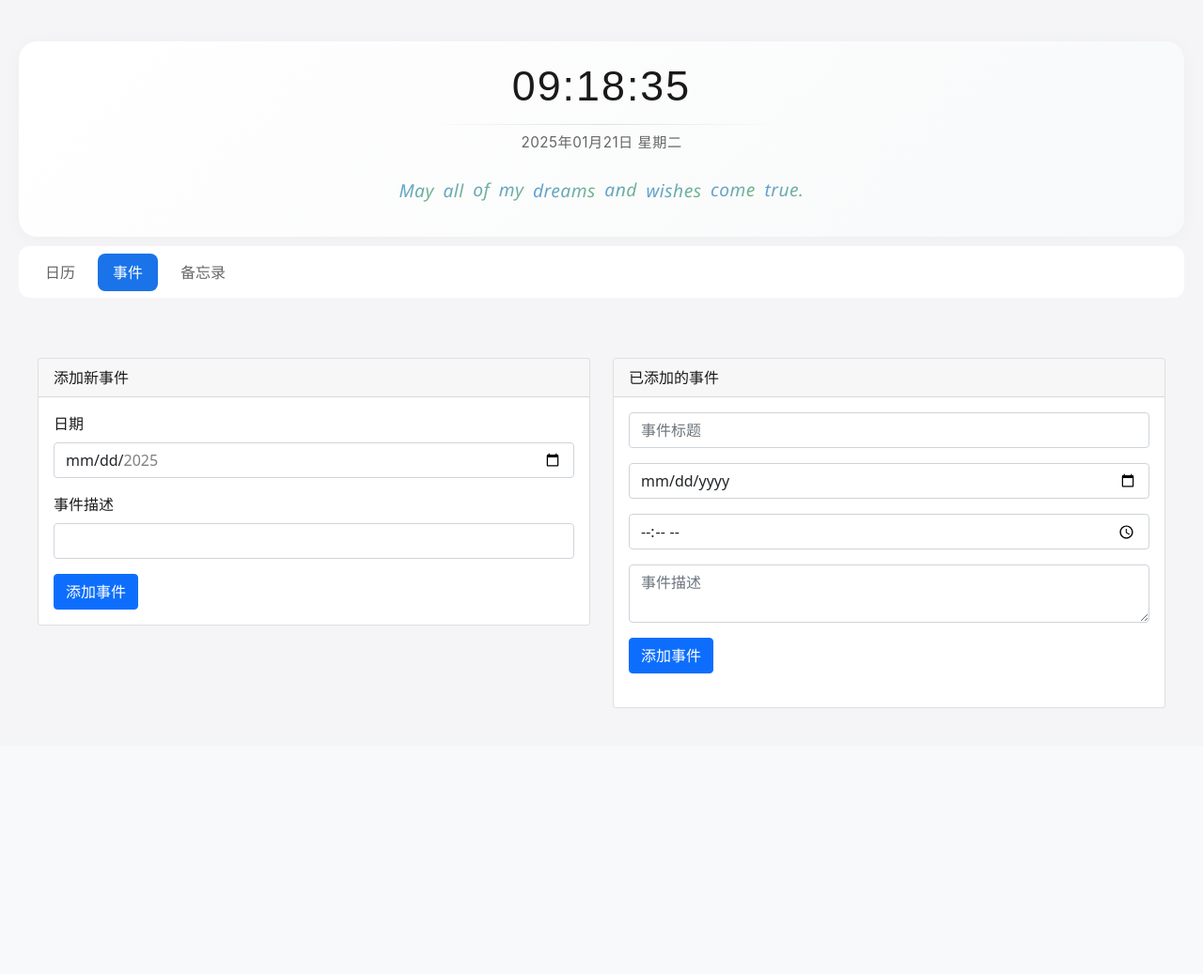
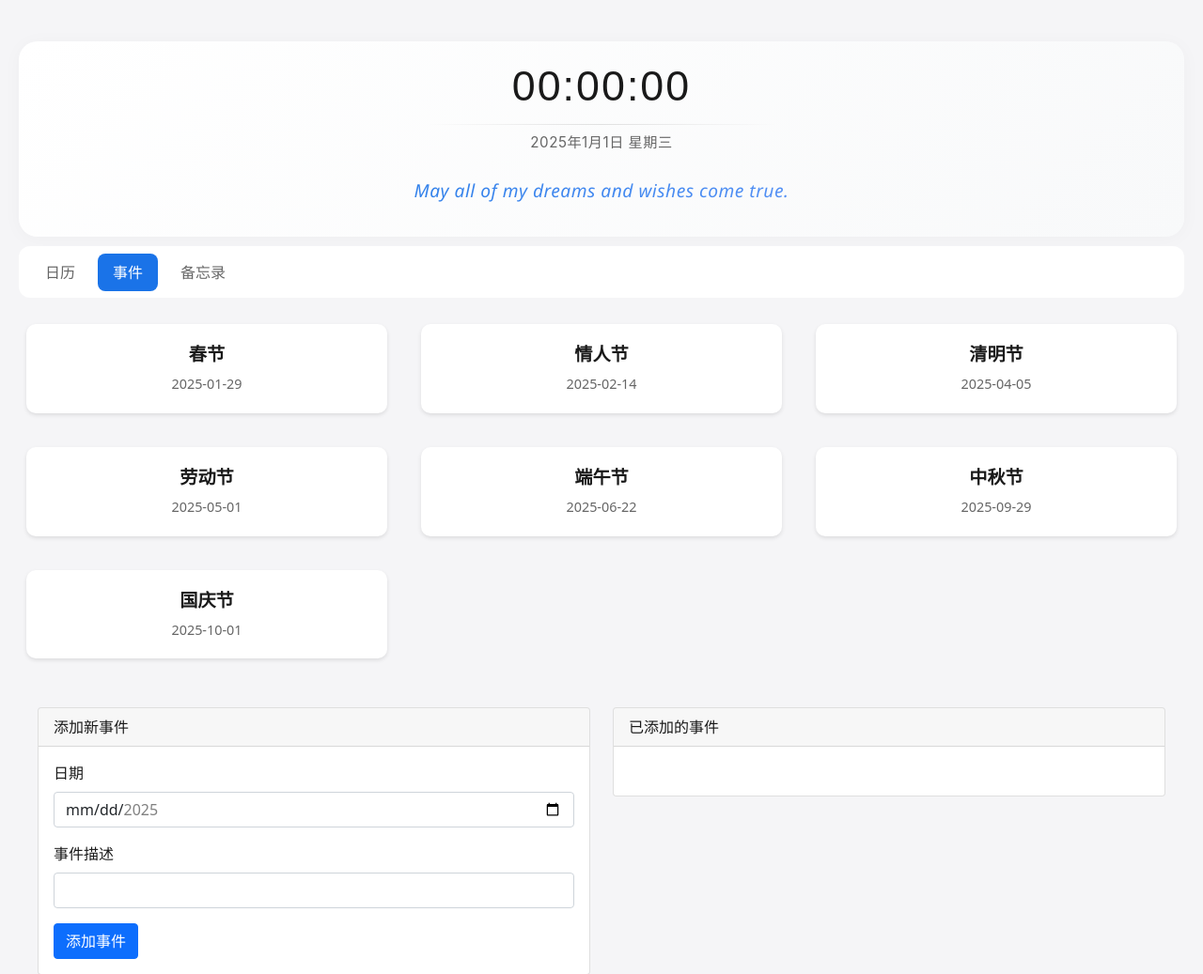
Before and after one commit to InfBre/Interactive-calendar, a Flask app: page / in a window 1280 px wide, after a click on "事件". Shown: the part 57-1094 px from the top of the page at 94% size. Before the commit the page ends 811 px from the top, so only its background shows below. Run offline with Flask 3, Linux system fonts and the light colour scheme; the visitor is signed in with stand-in values (Sample User, id 1); data that the repository does not hold is empty.

Commit message:
Restore event list functionality and remove duplicate add event form

```diff
--- a/static/js/main.js
+++ b/static/js/main.js
@@ -144,6 +144,8 @@
     // 添加事件到列表
     function addEventToList(event) {
         const eventsList = document.getElementById('events-list');
+        if (!eventsList) return;
+
         const eventItem = document.createElement('div');
         eventItem.className = 'list-group-item';
         eventItem.setAttribute('data-id', event.id);
@@ -203,7 +205,6 @@
 
     // 保存事件
     function saveEvent(event) {
-        console.log('Saving event:', event);
         fetch('/save_event', {
             method: 'POST',
             headers: {
@@ -214,12 +215,12 @@
         .then(response => response.json())
         .then(data => {
             if (data.success) {
-                console.log('Event saved successfully');
                 addEventToList(event);
                 addEventToCountdown(event);
+                // 清空表单
+                document.getElementById('event-form').reset();
             } else {
-                console.error('Error saving event:', data.error);
-                alert('保存事件失败：' + data.error);
+                alert('保存事件失败：' + (data.error || '未知错误'));
             }
         })
         .catch(error => {
@@ -230,7 +231,8 @@
 
     // 删除事件
     function deleteEvent(eventId) {
-        console.log('Deleting event:', eventId);
+        if (!confirm('确定要删除这个事件吗？')) return;
+
         fetch('/delete_event', {
             method: 'POST',
             headers: {
@@ -241,7 +243,6 @@
         .then(response => response.json())
         .then(data => {
             if (data.success) {
-                console.log('Event deleted successfully');
                 // 从列表中移除
                 const eventElement = document.querySelector(`#events-list [data-id="${eventId}"]`);
                 if (eventElement) {
@@ -253,8 +254,7 @@
                     countdownElement.remove();
                 }
             } else {
-                console.error('Error deleting event:', data.error);
-                alert('删除事件失败：' + data.error);
+                alert('删除事件失败：' + (data.error || '未知错误'));
             }
         })
         .catch(error => {
@@ -521,5 +521,25 @@
         setInterval(updateCountdowns, 60000); // 每分钟更新一次倒计时
     }
 
+    loadEvents();  // 加载已有事件
+
+    // 添加事件的表单提交处理
+    const eventForm = document.getElementById('event-form');
+    if (eventForm) {
+        eventForm.addEventListener('submit', function(e) {
+            e.preventDefault();
+
+            const eventData = {
+                id: Date.now().toString(),  // 使用时间戳作为唯一ID
+                title: document.getElementById('event-title').value,
+                date: document.getElementById('event-date').value,
+                time: document.getElementById('event-time').value,
+                description: document.getElementById('event-description').value
+            };
+
+            saveEvent(eventData);
+        });
+    }
+
     initialize();
 });
--- a/templates/index.html
+++ b/templates/index.html
@@ -663,22 +663,9 @@
                                     已添加的事件
                                 </div>
                                 <div class="card-body">
-                                    <form id="event-form" class="mb-3">
-                                        <div class="mb-3">
-                                            <input type="text" id="event-title" class="form-control" placeholder="事件标题" required>
-                                        </div>
-                                        <div class="mb-3">
-                                            <input type="date" id="event-date" class="form-control" required>
-                                        </div>
-                                        <div class="mb-3">
-                                            <input type="time" id="event-time" class="form-control">
-                                        </div>
-                                        <div class="mb-3">
-                                            <textarea id="event-description" class="form-control" placeholder="事件描述"></textarea>
-                                        </div>
-                                        <button type="submit" class="btn btn-primary">添加事件</button>
-                                    </form>
-                                    <div id="events-list" class="list-group"></div>
+                                    <div id="events-list" class="list-group">
+                                        <!-- 事件列表将通过 JavaScript 动态加载 -->
+                                    </div>
                                 </div>
                             </div>
                         </div>
```
